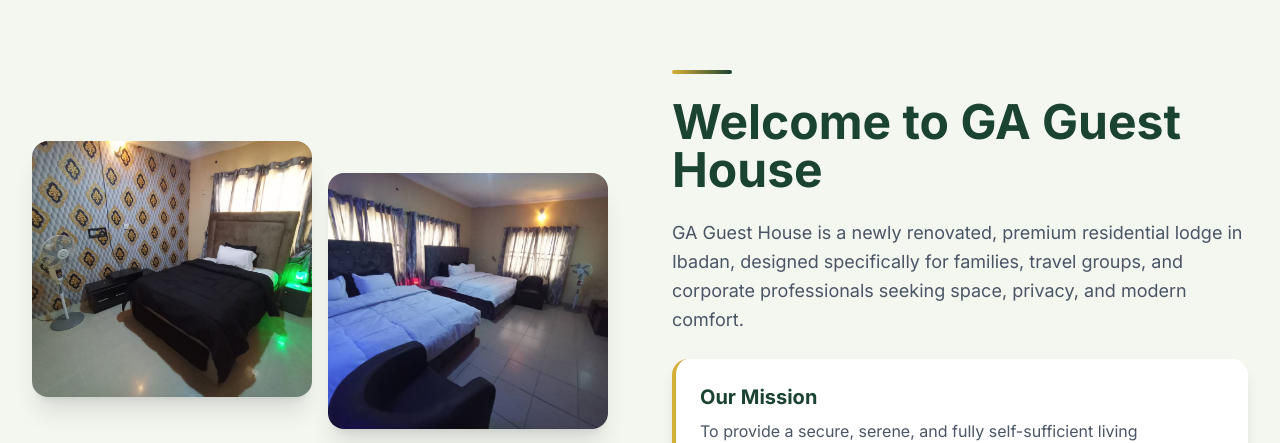
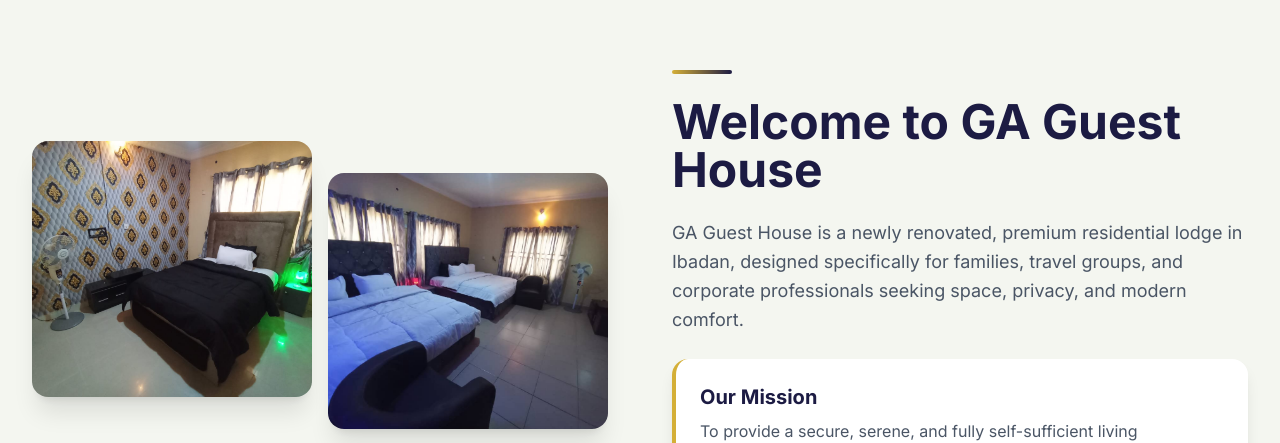
Before and after one commit to Larrybobby247/ga-guest-house, a React (Vite) app: page / in a window 1280 px wide. Shown: the part 1009-1452 px from the top of the page. Built offline with nearby package versions, Linux system fonts and the light colour scheme.

Commit message:
first commit

```diff
--- a/index.html
+++ b/index.html
@@ -3,7 +3,7 @@
 <head>
   <meta charset="UTF-8" />
   <meta name="viewport" content="width=device-width, initial-scale=1.0" />
-  <link rel="icon" href='./src/assets/img1.jpg' />
+  <link rel="icon" href='./src/assets/img3.jpg' />
   <title>GA Guest House - Your Perfect Home Away From Home in Ibadan</title>
   <meta name="description" content="GA Guest House - Premium 3-bedroom residential lodge in Ibadan with full kitchen, 24/7 power, Wi-Fi, and shuttle services." />
   <link rel="preconnect" href="https://fonts.googleapis.com" />
--- a/src/data/brandData.js
+++ b/src/data/brandData.js
@@ -10,7 +10,7 @@
   brandName: "GA Guest House",
   logo: "GA",
   colors: {
-    primary: "#1B4332",
+    primary: "#1c1b43",
     secondary: "#F4F6F0",
     accent: "#D4AF37",
     button: "#1B4332"
--- a/src/index.css
+++ b/src/index.css
@@ -16,7 +16,7 @@
 }
 
 @theme {
-    --color-primary: #1B4332;
+    --color-primary: #1c1b43;
     --color-primary-dark: #D4AF37;
     --color-secondary: #F4F6F0;
     --color-accent: #D4AF37;
@@ -25,8 +25,8 @@
 
 @layer components {
   .hero-bg {
-    background: linear-gradient(135deg, rgba(27, 67, 50, 0.85) 0%, rgba(20, 56, 40, 0.9) 100%),
-                url('https://images.unsplash.com/photo-1600596542815-ffad4c1539a9?w=1920&q=80') center/cover no-repeat;
+    background: linear-gradient(135deg, rgba(27, 27, 67, 0.75) 0%, rgba(23, 20, 56, 0.9) 100%),
+                url(../src/assets/building.webp) center/cover no-repeat;
   }
 
   .glass-card {
@@ -56,12 +56,12 @@
   }
 
   .btn-primary {
-    background: linear-gradient(135deg, #1B4332 0%, #2D6A4F 100%);
+    background: linear-gradient(135deg, #1c1b43 0%, #2d2e6a 100%);
     @apply transition-all duration-300;
   }
 
   .btn-primary:hover {
-    background: linear-gradient(135deg, #143828 0%, #1B4332 100%);
+    background: linear-gradient(135deg, #1c1438 0%, #1b1d43 100%);
     @apply -translate-y-0.5;
     box-shadow: 0 10px 30px rgba(27, 67, 50, 0.3);
   }
@@ -99,12 +99,12 @@
   }
 
   .feature-icon {
-    background: linear-gradient(135deg, #1B4332 0%, #2D6A4F 100%);
+    background: linear-gradient(135deg, #1c1b43 0%, #2d2e6a 100%);
   }
 
   .section-divider {
     @apply h-1 w-[60px] rounded-sm;
-    background: linear-gradient(90deg, #D4AF37, #1B4332);
+    background: linear-gradient(90deg, #D4AF37, #1c1b43);
   }
 
   .image-zoom {
--- a/src/sections/ParallaxCTA.jsx
+++ b/src/sections/ParallaxCTA.jsx
@@ -11,7 +11,7 @@
     <section
       className="parallax-section py-24 sm:py-32 relative"
       style={{
-        backgroundImage: `linear-gradient(rgba(27, 67, 50, 0.85), rgba(27, 67, 50, 0.9)), url('https://images.unsplash.com/photo-1600585154340-be6161a56a0c?w=1920&q=80')`,
+        backgroundImage: `linear-gradient(rgba(27, 30, 67, 0.75), rgba(28, 27, 67, 0.9)), url(../src/assets/gate.jpg)`,
       }}
     >
       <div
```
Also changed, not shown: src/assets/building.webp (added), src/assets/gate.jpg (added).
